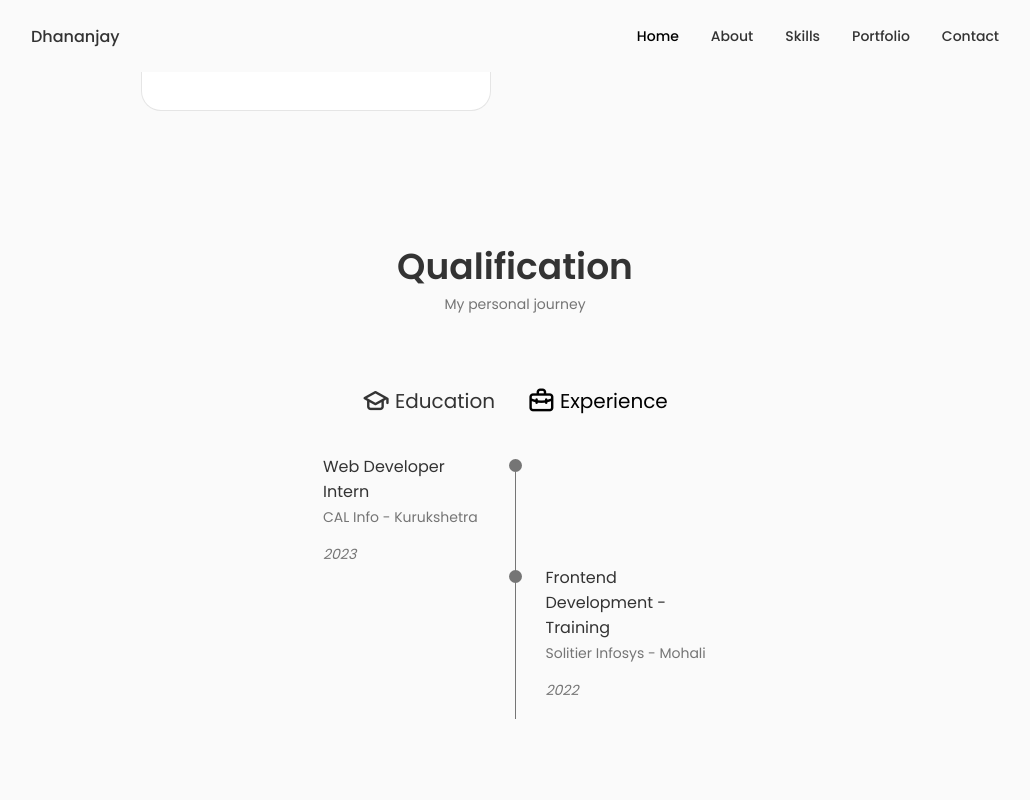
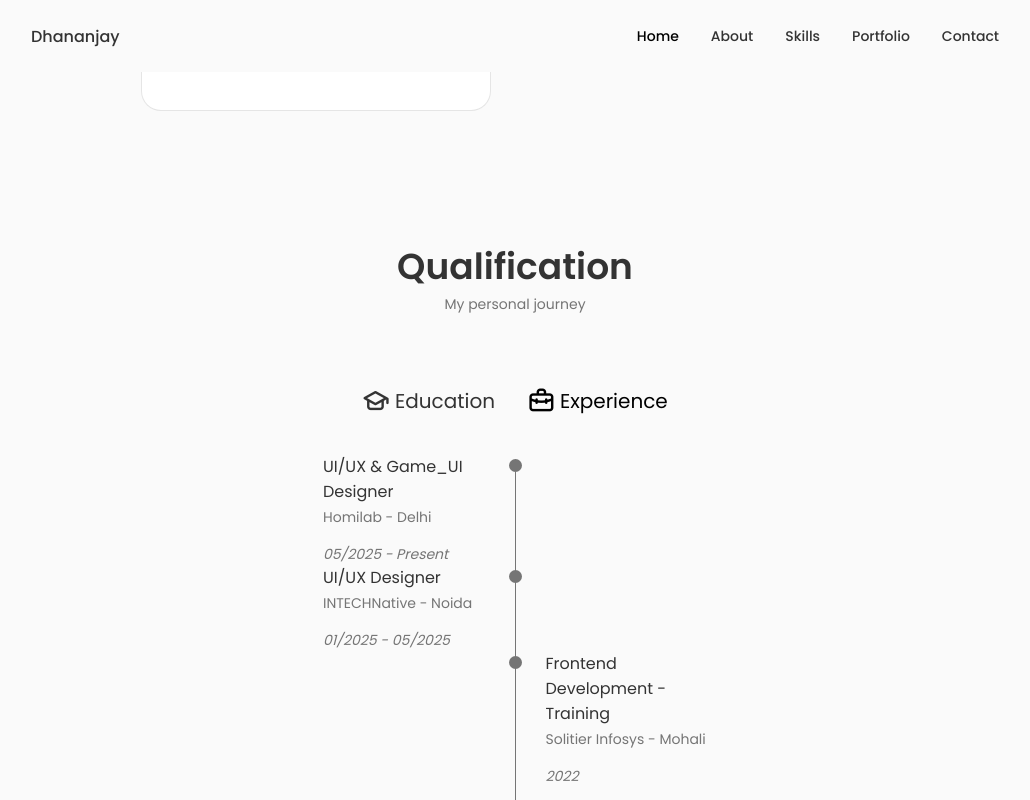
Before and after one commit to Dhananjai1997/my-portfolio, a React (Create React App) app: page / in a window 1280 px wide. Both pictures are taken after a click on the element "Experience". Shown: the part 1851-2651 px from the top of the page, without its empty margins (125-1155 px from the left). Built offline with nearby package versions, Linux system fonts and the light colour scheme.

Commit message:
update about and qualification&experience&info&resume

```diff
--- a/src/components/about/About.jsx
+++ b/src/components/about/About.jsx
@@ -1,7 +1,7 @@
 import React from 'react'
 import './about.css'
 import AboutImg from "../../assets/profile1.jpg"
-import CV from "../../assets/Dhananjay_Yadav_Resume.pdf"
+import CV from "../../assets/Dhananjay_Resume.pdf"
 import Info from "./Info"
 
 const About = () => {
--- a/src/components/about/Info.jsx
+++ b/src/components/about/Info.jsx
@@ -6,13 +6,13 @@ const Info = () =>{
            <div className="about__box">
                 <i className="bx bx-award about__icon"></i>
                 <h3 className="about__title">Experience</h3>
-                <span className="about__subtitle">6 months</span>
+                <span className="about__subtitle">2+ Years</span>
            </div>
 
            <div className="about__box">
            <i className="bx bx-briefcase-alt about__icon"></i>
                 <h3 className="about__title">Completed</h3>
-                <span className="about__subtitle">5+ Projects</span>
+                <span className="about__subtitle">100+ Projects</span>
            </div>
 
            <div className="about__box">
--- a/src/components/qualification/Qualification.jsx
+++ b/src/components/qualification/Qualification.jsx
@@ -111,10 +111,10 @@ const Qualification = () => {
                 <div className={toggleState === 2 ? "qualification__content qualification__content-active" : "qualification__content"}>
                     <div className="qualification__data">
                         <div>
-                            <h3 className="qualification__title">Web Developer Intern</h3>
-                            <span className="qualification__subtitle">CAL Info - Kurukshetra</span>
+                            <h3 className="qualification__title">UI/UX & Game_UI Designer</h3>
+                            <span className="qualification__subtitle">Homilab - Delhi</span>
                             <div className="qualification__calender">
-                                <i className="uil uil-calender-alt">2023</i>
+                                <i className="uil uil-calender-alt">05/2025 - Present</i>
                             </div>
                         </div>
 
@@ -123,7 +123,20 @@ const Qualification = () => {
                             <span className="qualification__line"></span>
                         </div>
                     </div>
+                    <div className="qualification__data">
+                        <div>
+                            <h3 className="qualification__title">UI/UX Designer</h3>
+                            <span className="qualification__subtitle">INTECHNative - Noida</span>
+                            <div className="qualification__calender">
+                                <i className="uil uil-calender-alt">01/2025 - 05/2025</i>
+                            </div>
+                        </div>
 
+                        <div>
+                            <span className="qualification__rounder"></span>
+                            <span className="qualification__line"></span>
+                        </div>
+                    </div>
                     <div className="qualification__data">
                         <div></div>
                         <div>
```
Also changed, not shown: 1 other file (tests, documents, lock files or other folders).
